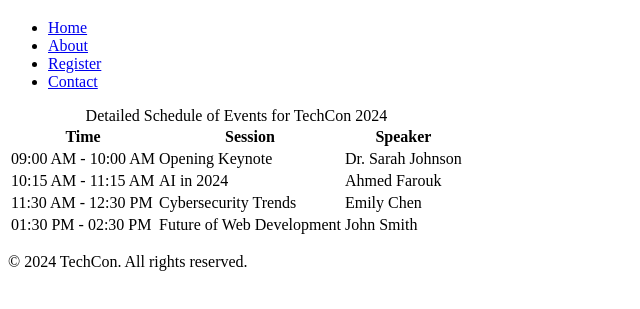
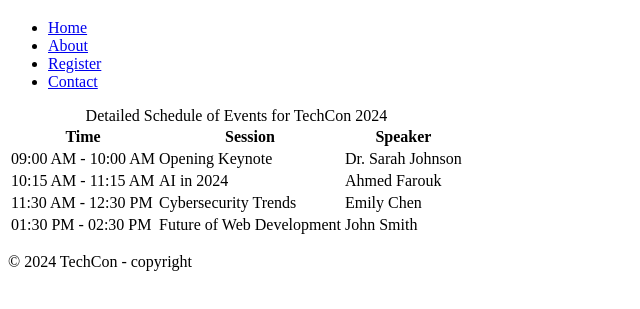
Before and after one commit to AbduAli98/TechCon_HTML, a plain HTML site: page techcon_website/schedule.html in a window 1280 px wide. Shown: the part 61-370 px from the top of the page, without its empty margins (0-640 px from the left). Drawn offline with Linux system fonts and the light colour scheme.

Commit message:
Add schedule.html

```diff
--- a/techcon_website/schedule.html
+++ b/techcon_website/schedule.html
@@ -51,9 +51,8 @@
       </tbody>
     </table>
   </main>
-
   <footer>
-    <p>&copy; 2024 TechCon. All rights reserved.</p>
+  <p>&copy; 2024 TechCon - copyright</p>
   </footer>
 </body>
 </html>
```
